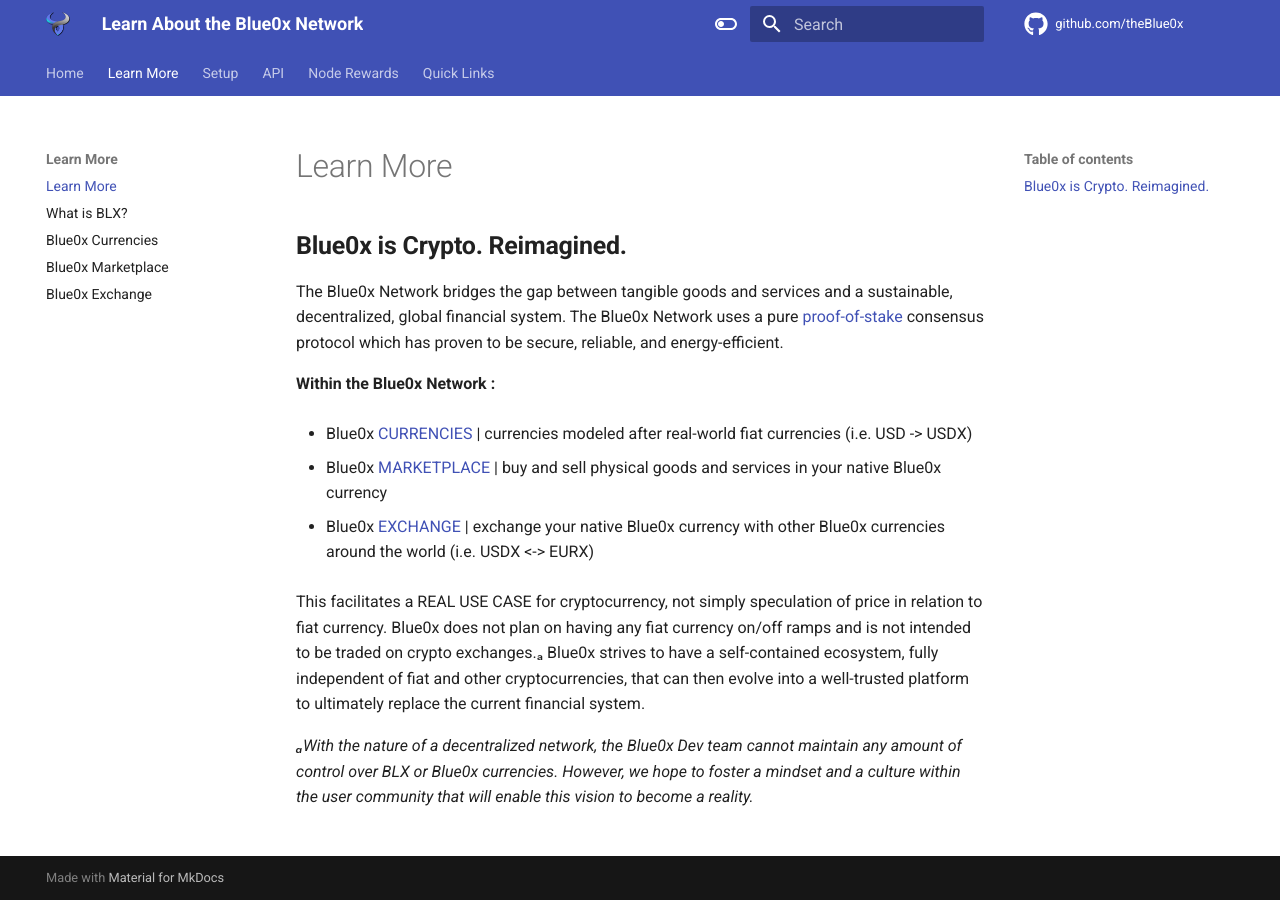
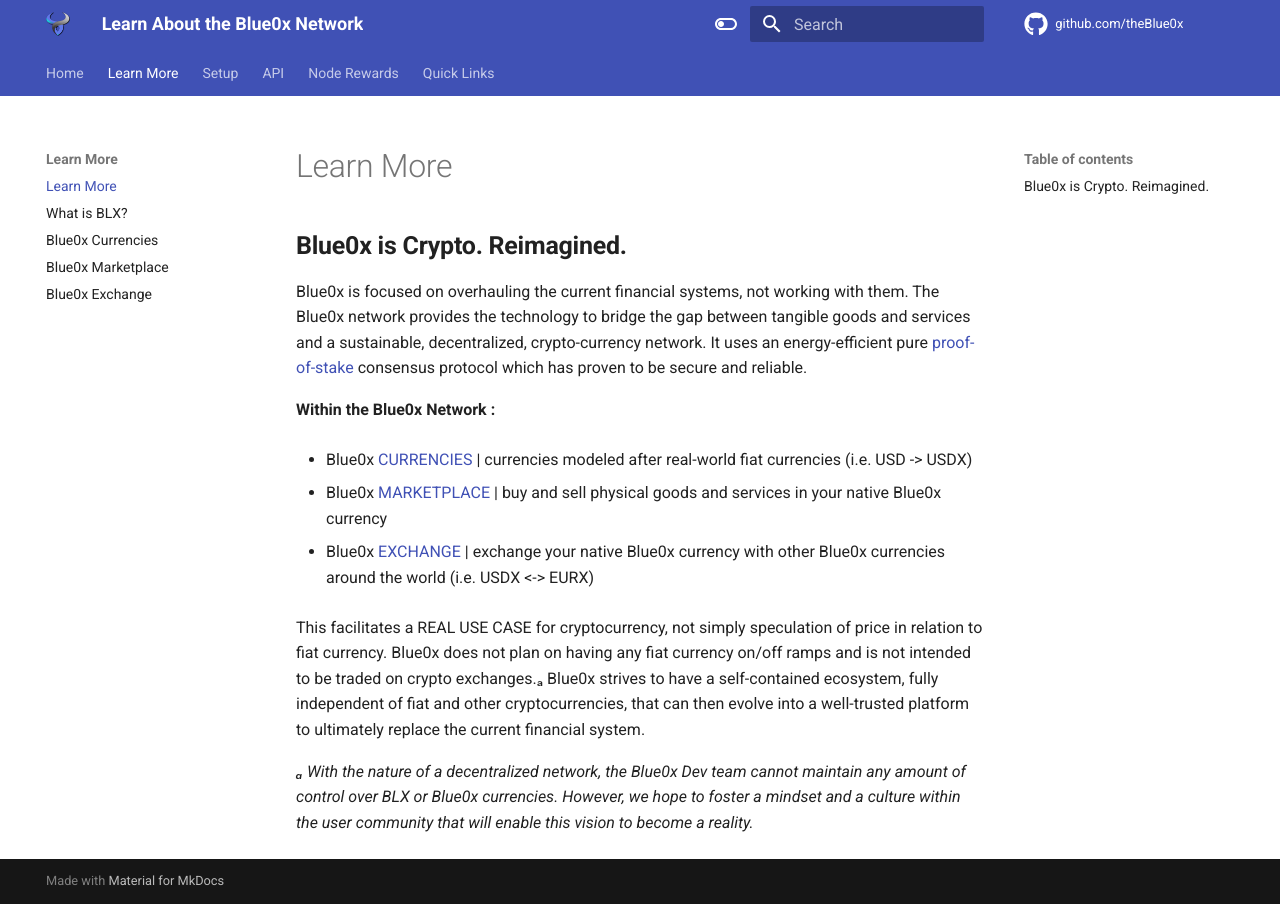
Before and after one commit to theBlue0x/docs, an MkDocs documentation site: the page built from docs/learn_more/index.md, in a window 1280 px wide. Built offline with MkDocs 1.6.1 and Material for MkDocs 9.7.7, drawn with Linux system fonts in a browser that asks for light colours.

Commit message:
Update index.md

```diff
--- a/docs/learn_more/index.md
+++ b/docs/learn_more/index.md
@@ -1,6 +1,6 @@
 ## **Blue0x is Crypto. Reimagined.** ##
 
-The Blue0x Network bridges the gap between tangible goods and services and a sustainable, decentralized, global financial system. The Blue0x Network uses a pure [proof-of-stake](https://en.wikipedia.org/wiki/Proof_of_stake) consensus protocol which has proven to be secure, reliable, and energy-efficient.
+Blue0x is focused on overhauling the current financial systems, not working with them.  The Blue0x network provides the technology to bridge the gap between tangible goods and services and a sustainable, decentralized, crypto-currency network. It uses an energy-efficient pure [proof-of-stake](https://en.wikipedia.org/wiki/Proof_of_stake) consensus protocol which has proven to be secure and reliable.
 
 
 **Within the Blue0x Network :**
@@ -14,4 +14,4 @@
 This facilitates a REAL USE CASE for cryptocurrency, not simply speculation of price in relation to fiat currency.  Blue0x does not plan on having any fiat currency on/off ramps and is not intended to be traded on crypto exchanges.ₐ   Blue0x strives to have a self-contained ecosystem, fully independent of fiat and other cryptocurrencies, that can then evolve into a well-trusted platform to ultimately replace the current financial system.
 
 
-*ₐWith the nature of a decentralized network, the Blue0x Dev team cannot maintain any amount of control over BLX or Blue0x currencies.  However, we hope to foster a mindset and a culture within the user community that will enable this vision to become a reality.*
+*ₐ With the nature of a decentralized network, the Blue0x Dev team cannot maintain any amount of control over BLX or Blue0x currencies.  However, we hope to foster a mindset and a culture within the user community that will enable this vision to become a reality.*
```
